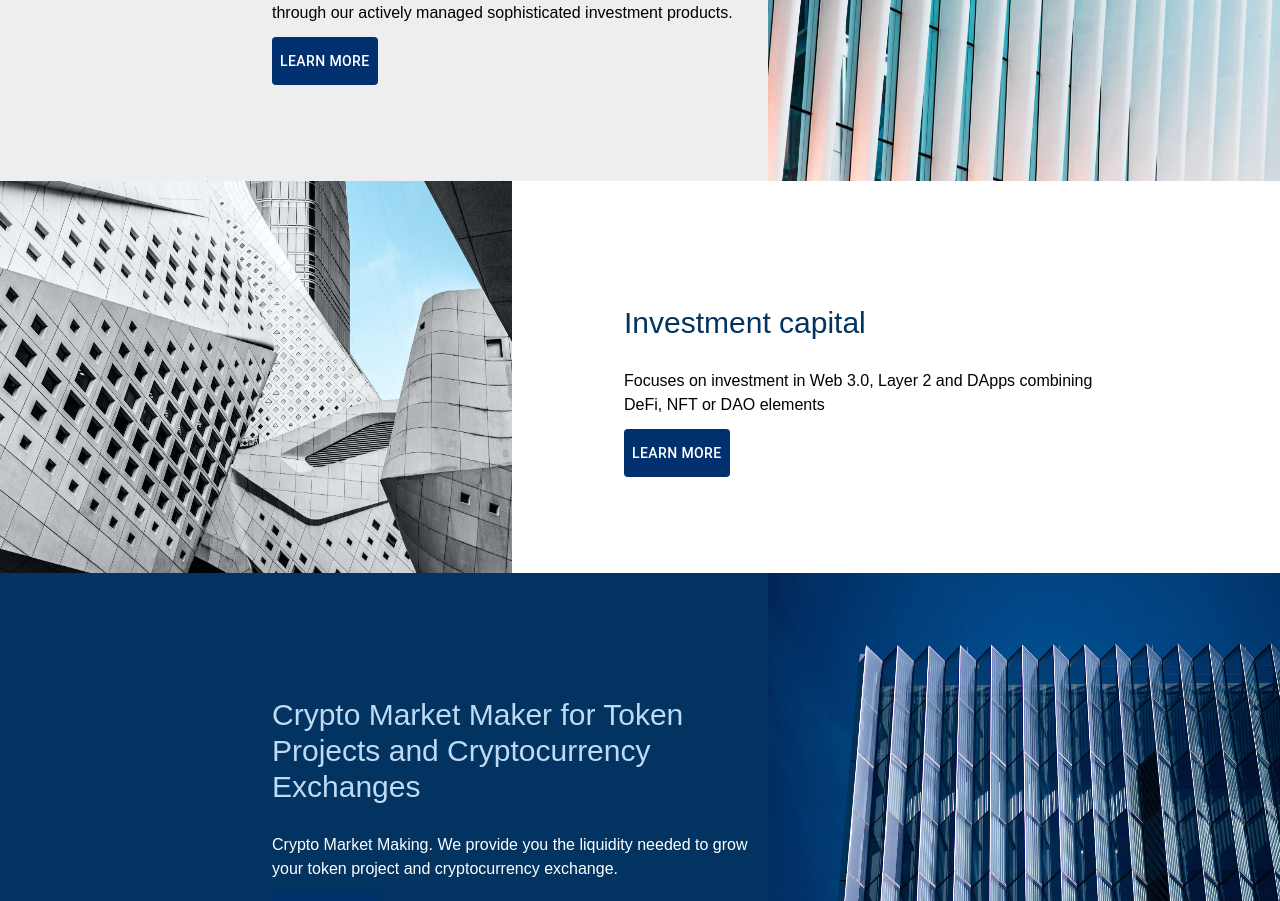
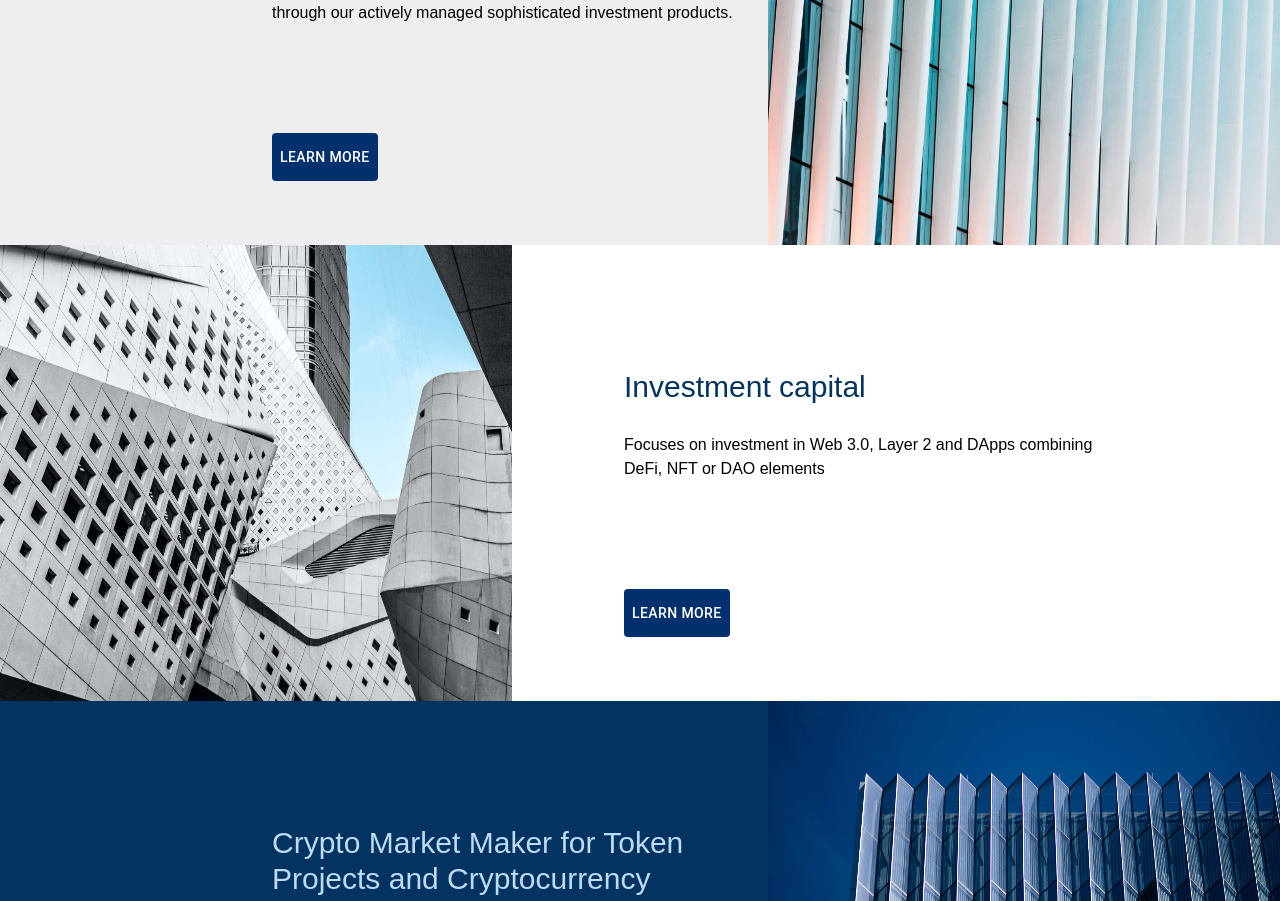
Before and after one commit to CryptoNinja1210/crypto-site, a React (Vite) app: page / in a window 1280 px wide. Shown: the part 1340-2241 px from the top of the page. Built offline with nearby package versions, Linux system fonts and the light colour scheme; a web font is replaced by a local one.

Commit message:
onClick function [Home]

```diff
--- a/src/components/Home/text.jsx
+++ b/src/components/Home/text.jsx
@@ -6,7 +6,7 @@ export default function Text({ title, content }) {
       <div className="mb-3 text-base text-black">{content}</div>
       {/* <div className="mb-3 text-base text-black">
         Disclaimer: commodity trading involves a substantial risk of loss.{content2}
-      </div> */}
+      </div>
       <Button
         sx={{
           color: "white",
@@ -15,7 +15,7 @@ export default function Text({ title, content }) {
         }}
         className="w-33 h-12">
         LEARN MORE
-      </Button>
+      </Button> */}
     </div>
   );
 }
--- a/src/pages/Home/index.jsx
+++ b/src/pages/Home/index.jsx
@@ -3,8 +3,13 @@ import Layout from "../../components/Layout";
 import Text from "../../components/Home/text";
 import { Slide } from "react-awesome-reveal";
 import { Fade } from "react-awesome-reveal";
+import { useNavigate } from "react-router-dom";
 
 export default function Home() {
+  let navigate = useNavigate();
+  const goTopage = (e) => {
+    navigate(e);
+  }
   return (
     <Layout>
 
@@ -37,6 +42,18 @@ export default function Home() {
                 through our actively managed sophisticated investment
                 products."
             />
+            <div className=" pb-16 px-4">
+              <Button
+                onClick={() => {goTopage('/product')}}
+                sx={{
+                  color: "white",
+                  bgcolor: "#00306e",
+                  "&:hover": { bgcolor: "#00306e " },
+                }}
+                className="w-33 h-12">
+                LEARN MORE
+              </Button>
+            </div>
           </div>
           <div className="lg:w-2/5 h-full w-full overflow-hidden">
             <img
@@ -55,6 +72,18 @@ export default function Home() {
               title="Investment capital"
               content="Focuses on investment in Web 3.0, Layer 2 and DApps combining DeFi, NFT or DAO elements"
             />
+            <div className=" pb-16 px-4">
+              <Button
+                onClick={() => {goTopage('/portfolio')}}
+                sx={{
+                  color: "white",
+                  bgcolor: "#00306e",
+                  "&:hover": { bgcolor: "#00306e " },
+                }}
+                className="w-33 h-12">
+                LEARN MORE
+              </Button>
+            </div>
           </div>
           <div className="lg:w-2/5 h-full w-full overflow-hidden mr-24">
             <img
@@ -201,6 +230,15 @@ export default function Home() {
               title="Crypto Market Maker for Token Projects and Cryptocurrency Exchanges"
               content="Crypto Market Making. We provide you the liquidity needed to grow your token project and cryptocurrency exchange."
             />
+            <Button
+              sx={{
+                color: "white",
+                bgcolor: "#00306e",
+                "&:hover": { bgcolor: "#00306e " },
+              }}
+              className="w-33 h-12">
+              LEARN MORE
+            </Button>
           </div>
           <div className="lg:w-2/5 h-full w-full overflow-hidden">
             <img
```
